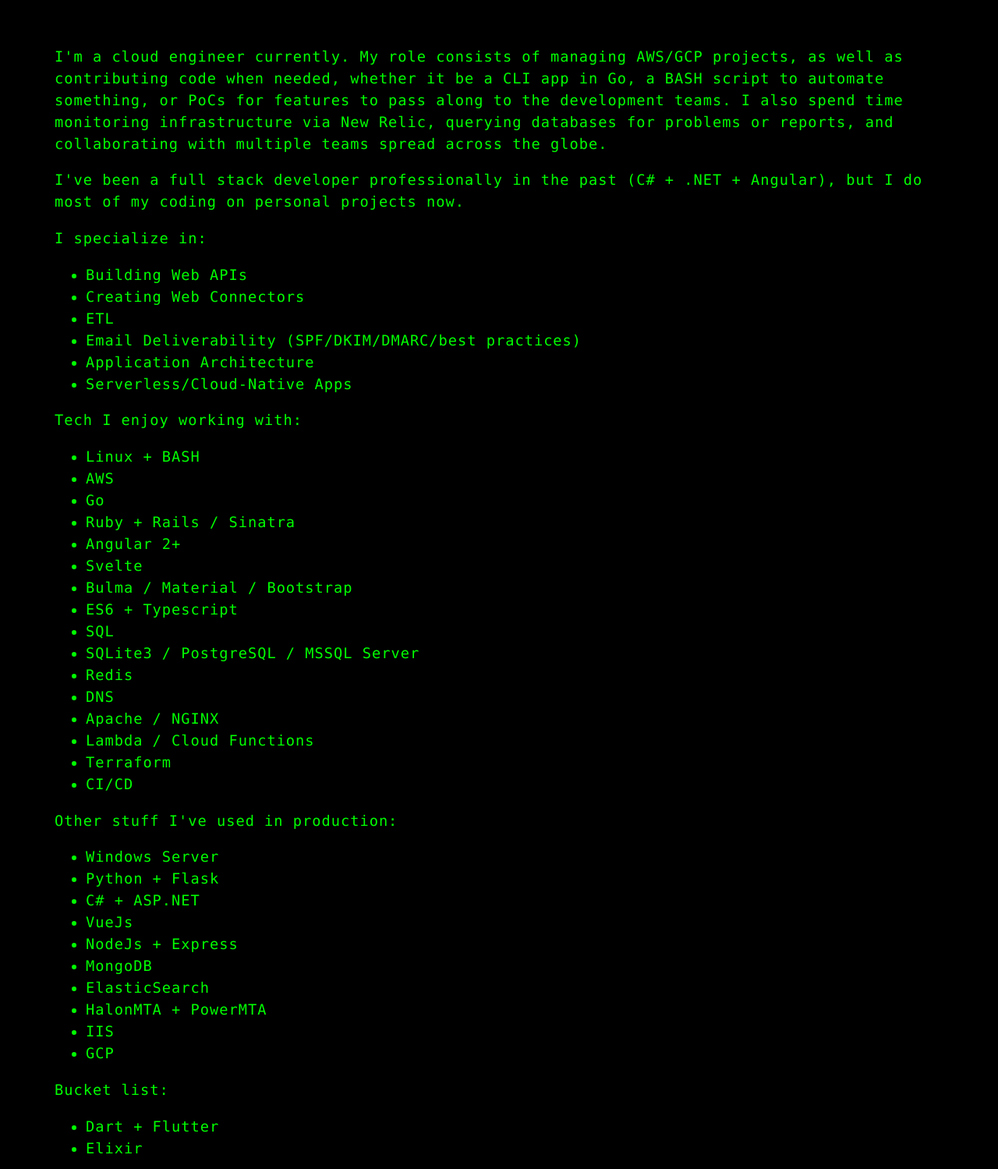
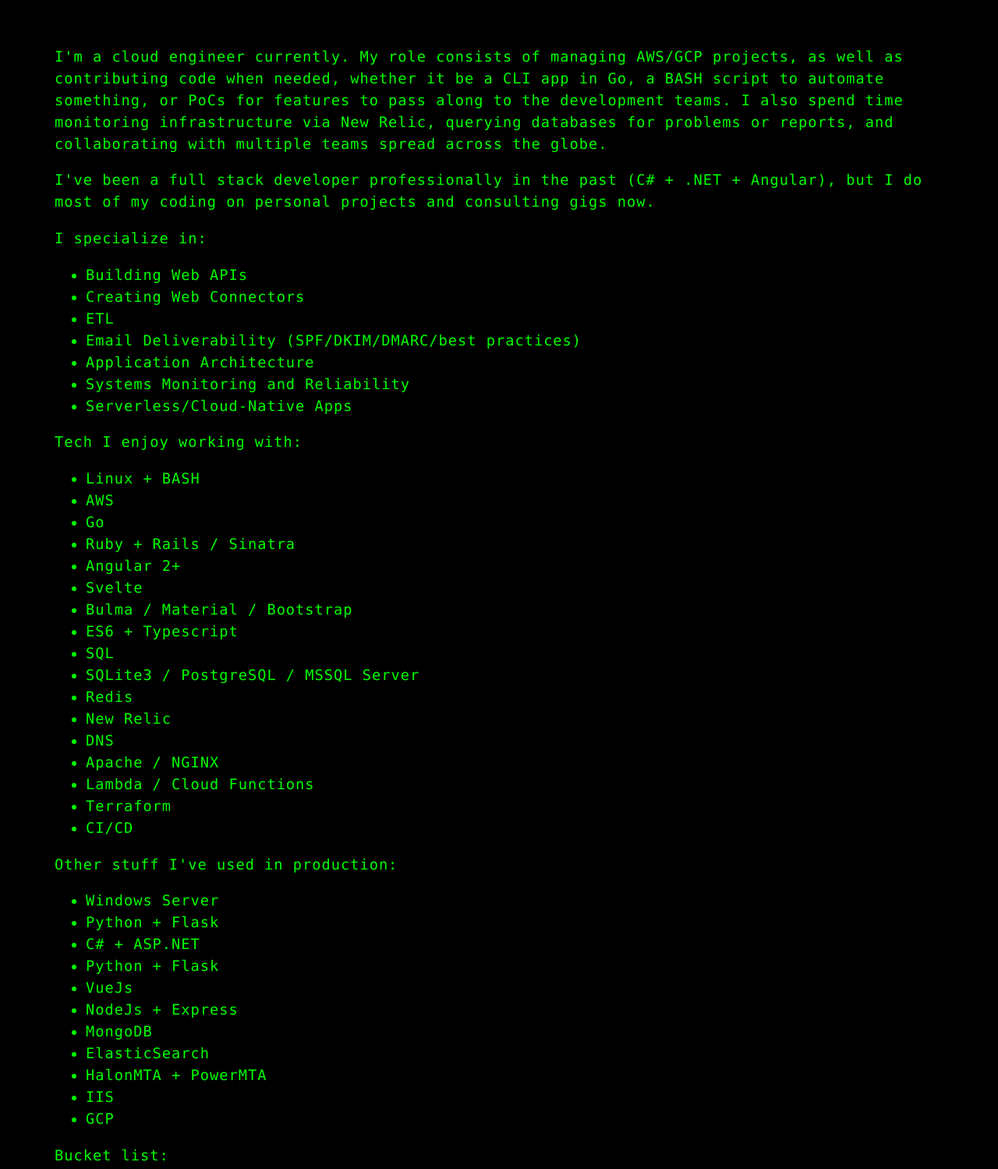
Before and after one commit to samschirmer/samschirmer.com, a plain HTML site: page tech_stuff.html in a window 1280 px wide. Shown: the top 1499 px of the page at 78% size. Drawn offline with Linux system fonts and the light colour scheme.

Commit message:
updated tech stuff

```diff
--- a/tech_stuff.html
+++ b/tech_stuff.html
@@ -12,7 +12,7 @@
 	<body>
 		<div id="tech_stuff">
 			<p>I'm a cloud engineer currently. My role consists of managing AWS/GCP projects, as well as contributing code when needed, whether it be a CLI app in Go, a BASH script to automate something, or PoCs for features to pass along to the development teams. I also spend time monitoring infrastructure via New Relic, querying databases for problems or reports, and collaborating with multiple teams spread across the globe.</p>
-			<p>I've been a full stack developer professionally in the past (C# + .NET + Angular), but I do most of my coding on personal projects now.</p>
+			<p>I've been a full stack developer professionally in the past (C# + .NET + Angular), but I do most of my coding on personal projects and consulting gigs now.</p>
 
 			<p>I specialize in:</p>
 			<ul>
@@ -21,6 +21,7 @@
 				<li>ETL</li>
 				<li>Email Deliverability (SPF/DKIM/DMARC/best practices)</li>
 				<li>Application Architecture</li>
+				<li>Systems Monitoring and Reliability</li>
 				<li>Serverless/Cloud-Native Apps</li>
 			</ul>
 
@@ -37,6 +38,7 @@
 				<li>SQL</li>
 				<li>SQLite3 / PostgreSQL / MSSQL Server</li>
 				<li>Redis</li>
+				<li>New Relic</li>
 				<li>DNS</li>
 				<li>Apache / NGINX</li>
 				<li>Lambda / Cloud Functions</li>
@@ -49,6 +51,7 @@
 				<li>Windows Server</li>
 				<li>Python + Flask</li>
 				<li>C# + ASP.NET</li>
+				<li>Python + Flask</li>
 				<li>VueJs</li>
 				<li>NodeJs + Express</li>
 				<li>MongoDB</li>
```
Also changed, not shown: about.html (+1 -1 lines).
